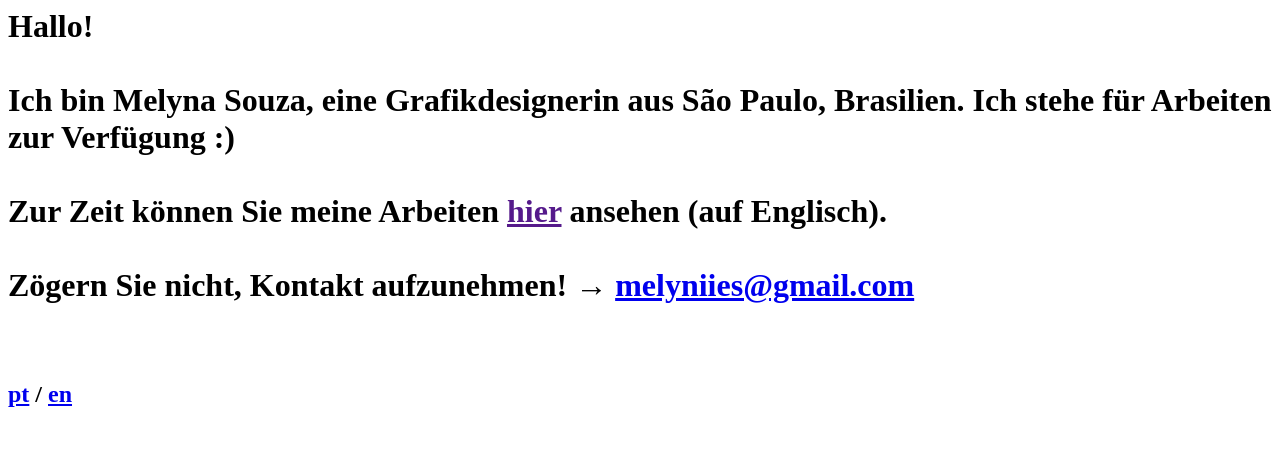
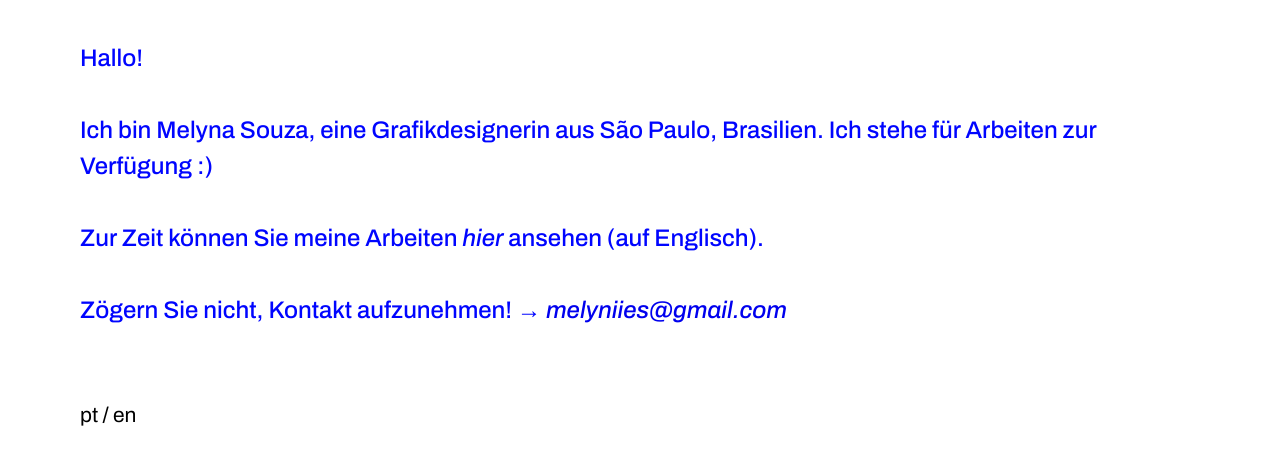
Before and after one commit to melynasouza/melynasouza.github.io, a plain HTML site: page deutsch.html in a window 1280 px wide. Drawn offline with Linux system fonts and the light colour scheme.

Commit message:
Update deutsch.html

```diff
--- a/deutsch.html
+++ b/deutsch.html
@@ -1,3 +1,17 @@
+<!doctype html>
+<html>
+	<head>
+		<meta charset="utf-8">
+		<meta name="generator" content="SuperHi">
+		<meta http-equiv="X-UA-Compatible" content="IE=edge">
+		<meta name="viewport" content="width=device-width, initial-scale=1">
+		<title>Site pessoal</title>
+		<link rel="stylesheet" href="/_base.css">
+		<link rel="stylesheet" href="/_fonts.css">
+		<link rel="stylesheet" href="/style.css">
+	</head>
+	<body>
+		<script src="/superhi.js"></script>
 		<h1>
 		  Hallo!
 		  <br />
@@ -9,3 +23,6 @@
 		<br />
 		<br />
 		<h2><a class="nav" href="index.html">pt</a> / <a class="nav" href="english.html">en</a></h2>
+
+	</body>
+</html>
```
Lines whose indentation alone changed are shown as unchanged.
